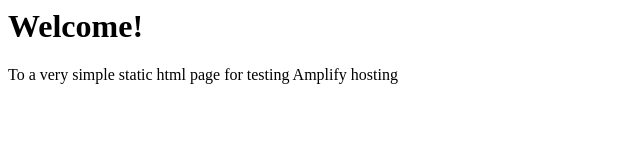
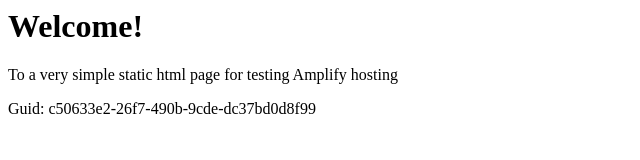
Before and after one commit to aws-aemilia-gru/Github-PR-Commit-Integration-Test-DoNotTouch-v1-prod-sa-east-1, a website: page src/index.html in a window 1280 px wide. Shown: the whole page, without its empty margins (0-640 px from the left). Drawn offline with Linux system fonts and the light colour scheme.

Commit message:
commit from integ tests

```diff
--- a/src/index.html
+++ b/src/index.html
@@ -1,3 +1,5 @@
+
+
 <html lang="en">
 
 <head>
@@ -10,6 +12,6 @@
 <body>
     <h1>Welcome!</h1>
     <p>To a very simple static html page for testing Amplify hosting</p>
-</body>
+    <p>Guid: c50633e2-26f7-490b-9cde-dc37bd0d8f99</p></body>
 
 </html>
```
